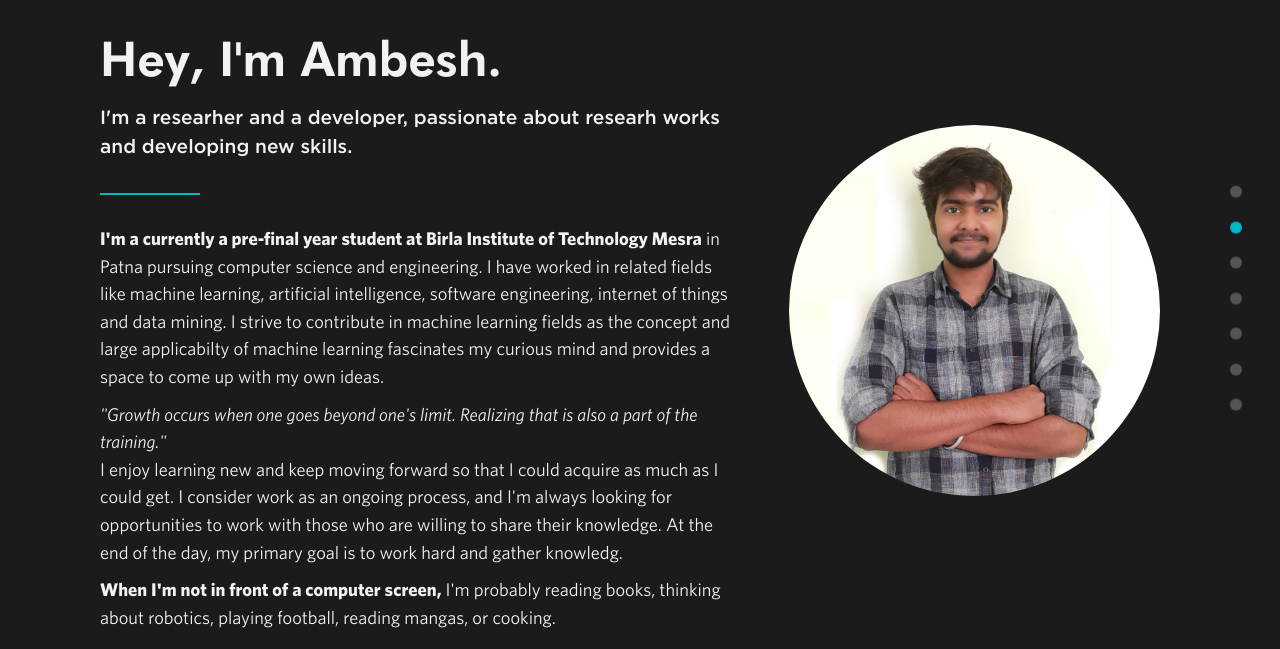
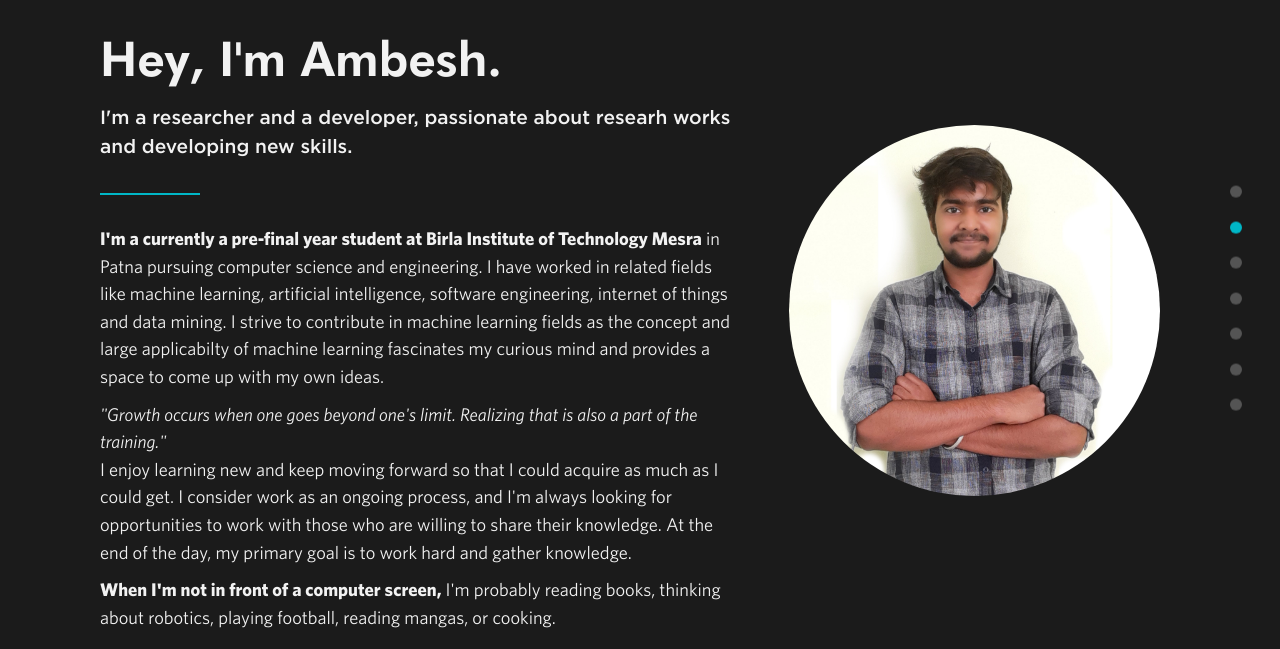
Before and after one commit to AmbiTyga/AmbiTyga.github.io, a Jekyll site: the page built from index.html, in a window 1280 px wide and 900 px high, scrolled down 847 px. Shown: the part 151-800 px from the top of the window. Built offline with Jekyll 4.4.1, drawn with Linux system fonts in a browser that asks for light colours; nearby versions of some CDN libraries.

Commit message:
Updating about

```diff
--- a/_includes/about.html
+++ b/_includes/about.html
@@ -2,13 +2,13 @@
   <div class="section-wrapper">
     <div class="fade-in">
       <h1 class="section-heading">Hey, I'm Ambesh.</h1>
-      <h3 class="section-subheading">I'm a researher and a developer, passionate about researh works and developing new skills. </h3>
+      <h3 class="section-subheading">I'm a researcher and a developer, passionate about researh works and developing new skills. </h3>
       <span class="divider"></span>
       <div class="about-wrapper">
         <img class="headshot" src="img/headshot.jpg" alt="headshot">
         <div class="about-text-wrapper">
           <p class="about-text"><strong>I'm a currently a pre-final year student at Birla Institute of Technology Mesra</strong> in Patna pursuing computer science and engineering. I have worked in related fields like machine learning, artificial intelligence, software engineering, internet of things and data mining. I strive to contribute in machine learning fields as the concept and large applicabilty of machine learning fascinates my curious mind and provides a space to come up with my own ideas.</p>
-          <p class="about-text"><cite>"Growth occurs when one goes beyond one's limit. Realizing that is also a part of the training."</cite><br>I enjoy learning new and keep moving forward so that I could acquire as much as I could get. I consider work as an ongoing process, and I'm always looking for opportunities to work with those who are willing to share their knowledge. At the end of the day, my primary goal is to work hard and gather knowledg.</p>
+          <p class="about-text"><cite>"Growth occurs when one goes beyond one's limit. Realizing that is also a part of the training."</cite><br>I enjoy learning new and keep moving forward so that I could acquire as much as I could get. I consider work as an ongoing process, and I'm always looking for opportunities to work with those who are willing to share their knowledge. At the end of the day, my primary goal is to work hard and gather knowledge.</p>
           <p class="about-text"><strong>When I'm not in front of a computer screen,</strong> I'm probably reading books, thinking about robotics, playing football, reading mangas, or cooking.</p>
         </div>
       </div>
```
